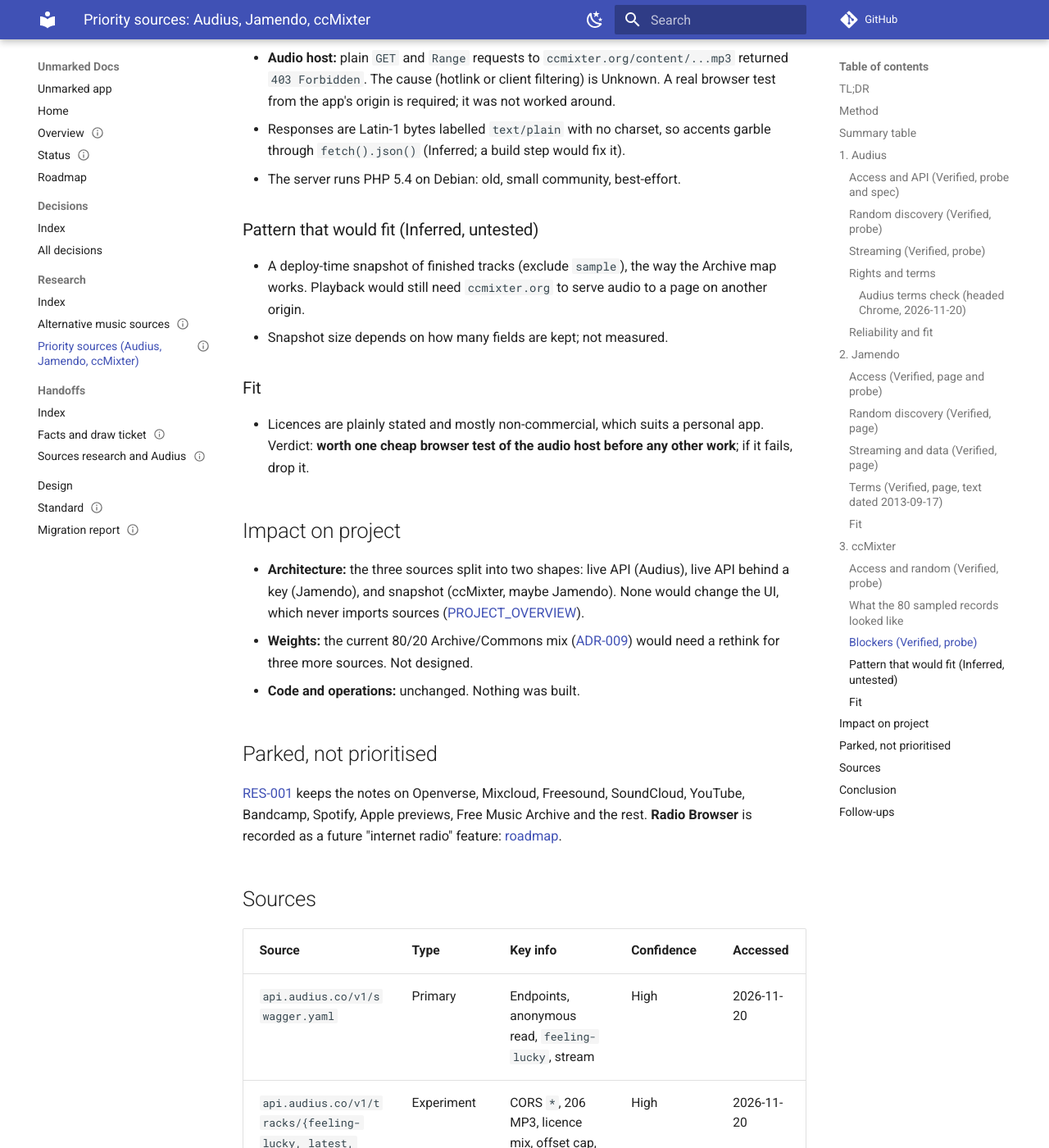
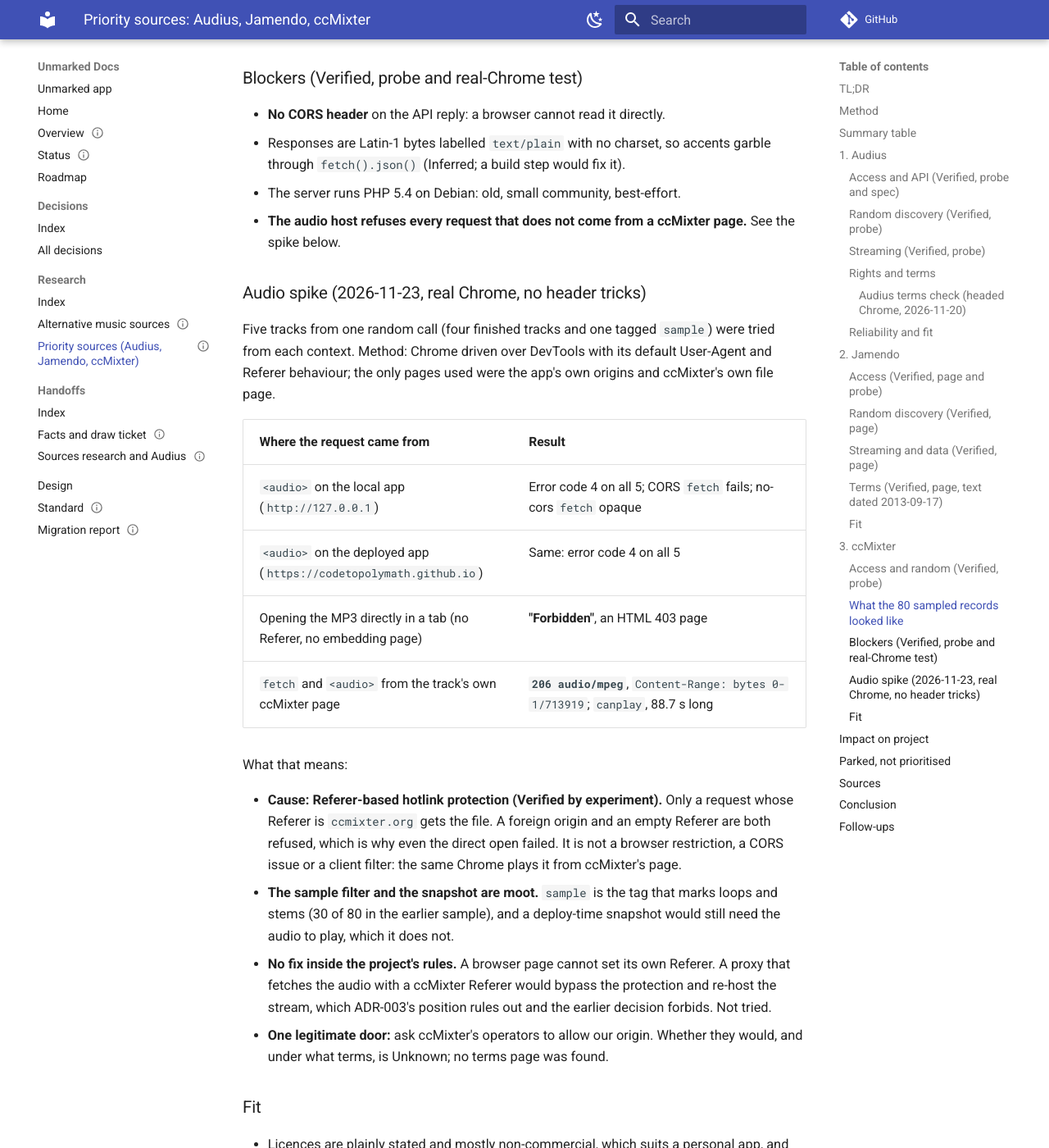
Before and after one commit to codetopolymath/unmarked, an MkDocs documentation site: the page built from docs/research/RES-002-priority-sources-audius-jamendo-ccmixter.md, in a window 1280 px wide and 1400 px high, scrolled down 8193 px. Shown: the whole window at 82% size. Built offline with MkDocs 1.6.1 and Material for MkDocs 9.7.7, drawn with Linux system fonts in a browser that asks for light colours; comment, search, counter and statistics services are not loaded; some of the changed text lies outside the part shown.

Commit message:
docs: Rule out ccMixter after the audio hotlink test
Real-Chrome test: ccMixter audio plays only from ccmixter.org pages. The local and deployed app origins and a direct open all get 403, so the cause is Referer-based hotlink protection, not CORS. Recorded in RES-002 and RES-001, with roadmap, status and handoff synced.

```diff
--- a/docs/research/RES-002-priority-sources-audius-jamendo-ccmixter.md
+++ b/docs/research/RES-002-priority-sources-audius-jamendo-ccmixter.md
@@ -4,7 +4,7 @@ title: 'Priority sources: Audius, Jamendo, ccMixter'
 type: research
 status: completed
 created: 2026-11-20
-updated: 2026-11-20
+updated: 2026-11-23
 project: unmarked
 tags: [sources, audius, jamendo, ccmixter, random-discovery, licensing]
 related: [RES-001, ADR-003, ADR-007, ADR-009, ADR-011, ADR-012]
@@ -18,9 +18,9 @@ related: [RES-001, ADR-003, ADR-007, ADR-009, ADR-011, ADR-012]
 - **Answer:**
   - **Audius: feasible now.** It has a real random endpoint, open CORS, no key in probes, and range-capable MP3. The catch is rights: about 97% of sampled tracks are not Creative Commons.
   - **Jamendo: feasible, but blocked on a key.** The catalogue is Creative Commons and the API is non-commercial-free. It has no random order, and its terms say the `client_id` must not be disclosed, which a static site cannot honour.
-  - **ccMixter: possible only as a build-time snapshot.** True random exists, but the API sends no CORS header and its audio host refused a plain request.
-- **Recommendation (not fact):** spike in this order: Audius, Jamendo, ccMixter. Each spike's first question is in the last section.
-- **Confidence:** Medium-High for Audius (live probes), Medium for Jamendo (no key, so no live audio test), Medium-Low for ccMixter (audio host untested from a browser).
+  - **ccMixter: unsuitable for this architecture (spike closed 2026-11-23).** True random exists, but its audio host answers 403 to anything but a page on `ccmixter.org` itself: our app's origin and a direct open both fail in real Chrome. The cause is Referer-based hotlink protection. Details in section 3.
+- **Recommendation (not fact):** Audius is built. Jamendo is next once a key exists and Jamendo answers the `client_id` question. Drop ccMixter unless ccMixter's operators allow our origin.
+- **Confidence:** Medium-High for Audius (live probes), Medium for Jamendo (no key, so no live audio test), High for the ccMixter verdict (tested in real Chrome from three contexts).
 
 Background and the other providers: [RES-001](RES-001-alternative-music-sources.md).
 
@@ -30,7 +30,7 @@ Background and the other providers: [RES-001](RES-001-alternative-music-sources.
 - Audius OpenAPI spec read at `api.audius.co/v1/swagger.yaml`.
 - Jamendo official docs and terms read through a fetch agent. No key could be obtained, so no live audio check.
 - Sample sizes are small and taken at one moment. Percentages are rough.
-- Not circumvented: the Audius terms page returned 403, and a retry with a changed User-Agent was blocked by the session's safety check. A second attempt, in a headed Chrome with its own default User-Agent, was also blocked (see "Audius terms check"). The Audius legal terms therefore stay Unknown. The ccMixter audio refusal was not worked around either.
+- Not circumvented: the Audius terms page returned 403, and a retry with a changed User-Agent was blocked by the session's safety check. A second attempt, in a headed Chrome with its own default User-Agent, was also blocked (see "Audius terms check"). The Audius legal terms therefore stay Unknown. The ccMixter audio refusal was diagnosed, not worked around: no header was forged and no proxy was tried (section 3).
 
 ## Summary table
 
@@ -38,12 +38,12 @@ Background and the other providers: [RES-001](RES-001-alternative-music-sources.
 | -------------------------------- | -------------------------------------------------------- | ------------------------------------------------ | -------------------------------------------------- |
 | Free listening via API           | Yes, no key needed in probes                             | Yes, free `client_id`, non-commercial            | Yes, no key                                        |
 | Metadata callable from a browser | Yes (CORS `*`, probe)                                    | Yes (CORS `*` on an error reply, probe)          | **No** (no CORS header, probe)                     |
-| Audio playable in `<audio>`      | Yes (206 `audio/mpeg`, probe)                            | Unknown (needs a key to test)                    | **Unknown** (plain request got 403)                |
+| Audio playable in `<audio>`      | Yes (206 `audio/mpeg`, probe)                            | Unknown (needs a key to test)                    | **No** from other origins (403, Referer check)     |
 | Random discovery                 | **Yes**, `/tracks/feeling-lucky`                         | No random order; random offset only              | **Yes**, `rand=1` (30 per call max)                |
 | Licence stated                   | 3% Creative Commons, 59% "All rights reserved", 38% none | Creative Commons on every item (terms 3.1)       | Creative Commons on every item, 65% non-commercial |
 | Terms read                       | **No** (blocked); plan page read                         | Yes (2013 text)                                  | No terms page found                                |
 | Key in client code               | Not needed in probes                                     | **Required, and terms say keep it private**      | None                                               |
-| Overall                          | Go for a spike, one owner decision on rights             | Blocked until key and terms question are settled | Snapshot only, plus a browser test                 |
+| Overall                          | Built (ADR-015)                                          | Blocked until key and terms question are settled | **Unsuitable** (audio hotlink-protected)           |
 
 ## 1. Audius
 
@@ -167,25 +167,38 @@ Implications (Inferred unless marked):
 | Length          | median 212 s; 7 under 30 s; 1 over 10 min                                                                  |
 | Tagged `sample` | 30 of 80, which are loops and stems, not finished songs. A filter would be needed                          |
 
-### Blockers (Verified, probe)
+### Blockers (Verified, probe and real-Chrome test)
 
 - **No CORS header** on the API reply: a browser cannot read it directly.
-- **Audio host:** plain `GET` and `Range` requests to `ccmixter.org/content/...mp3` returned `403 Forbidden`. The cause (hotlink or client filtering) is Unknown. A real browser test from the app's origin is required; it was not worked around.
 - Responses are Latin-1 bytes labelled `text/plain` with no charset, so accents garble through `fetch().json()` (Inferred; a build step would fix it).
 - The server runs PHP 5.4 on Debian: old, small community, best-effort.
+- **The audio host refuses every request that does not come from a ccMixter page.** See the spike below.
 
-### Pattern that would fit (Inferred, untested)
+### Audio spike (2026-11-23, real Chrome, no header tricks)
 
-- A deploy-time snapshot of finished tracks (exclude `sample`), the way the Archive map works. Playback would still need `ccmixter.org` to serve audio to a page on another origin.
-- Snapshot size depends on how many fields are kept; not measured.
+Five tracks from one random call (four finished tracks and one tagged `sample`) were tried from each context. Method: Chrome driven over DevTools with its default User-Agent and Referer behaviour; the only pages used were the app's own origins and ccMixter's own file page.
+
+| Where the request came from                                        | Result                                                                          |
+| ------------------------------------------------------------------ | ------------------------------------------------------------------------------- |
+| `<audio>` on the local app (`http://127.0.0.1`)                    | Error code 4 on all 5; CORS `fetch` fails; no-cors `fetch` opaque               |
+| `<audio>` on the deployed app (`https://codetopolymath.github.io`) | Same: error code 4 on all 5                                                     |
+| Opening the MP3 directly in a tab (no Referer, no embedding page)  | **"Forbidden"**, an HTML 403 page                                               |
+| `fetch` and `<audio>` from the track's own ccMixter page           | **`206 audio/mpeg`**, `Content-Range: bytes 0-1/713919`; `canplay`, 88.7 s long |
+
+What that means:
+
+- **Cause: Referer-based hotlink protection (Verified by experiment).** Only a request whose Referer is `ccmixter.org` gets the file. A foreign origin and an empty Referer are both refused, which is why even the direct open failed. It is not a browser restriction, a CORS issue or a client filter: the same Chrome plays it from ccMixter's page.
+- **The sample filter and the snapshot are moot.** `sample` is the tag that marks loops and stems (30 of 80 in the earlier sample), and a deploy-time snapshot would still need the audio to play, which it does not.
+- **No fix inside the project's rules.** A browser page cannot set its own Referer. A proxy that fetches the audio with a ccMixter Referer would bypass the protection and re-host the stream, which ADR-003's position rules out and the earlier decision forbids. Not tried.
+- **One legitimate door:** ask ccMixter's operators to allow our origin. Whether they would, and under what terms, is Unknown; no terms page was found.
 
 ### Fit
 
-- Licences are plainly stated and mostly non-commercial, which suits a personal app. Verdict: **worth one cheap browser test of the audio host before any other work**; if it fails, drop it.
+- Licences are plainly stated and mostly non-commercial, which suits a personal app, and `rand=1` is the best random of the three. None of that matters without playback. Verdict: **unsuitable for the current architecture.** Reopen only if ccMixter's operators allow the app's origin.
 
 ## Impact on project
 
-- **Architecture:** the three sources split into two shapes: live API (Audius), live API behind a key (Jamendo), and snapshot (ccMixter, maybe Jamendo). None would change the UI, which never imports sources ([PROJECT_OVERVIEW](../PROJECT_OVERVIEW.md)).
+- **Architecture:** the three sources split into two shapes: live API (Audius), live API behind a key (Jamendo), and, if it is ever built, a snapshot for Jamendo (ccMixter is out). None would change the UI, which never imports sources ([PROJECT_OVERVIEW](../PROJECT_OVERVIEW.md)).
 - **Weights:** the current 80/20 Archive/Commons mix ([ADR-009](../decisions.md#wikimedia-commons-added-2026-11-18)) would need a rethink for three more sources. Not designed.
 - **Code and operations:** unchanged. Nothing was built.
 
@@ -195,27 +208,29 @@ Implications (Inferred unless marked):
 
 ## Sources
 
-| Source                                                                                            | Type             | Key info                                               | Confidence          | Accessed   |
-| ------------------------------------------------------------------------------------------------- | ---------------- | ------------------------------------------------------ | ------------------- | ---------- |
-| `api.audius.co/v1/swagger.yaml`                                                                   | Primary          | Endpoints, anonymous read, `feeling-lucky`, stream     | High                | 2026-11-20 |
-| `api.audius.co/v1/tracks/{feeling-lucky, latest, trending/underground, trending}`, `/{id}/stream` | Experiment       | CORS `*`, 206 MP3, licence mix, offset cap, URL replay | High                | 2026-11-20 |
-| `docs.audius.co` (SDK page, gate guide)                                                           | Primary, partial | Free plan, key client-safe                             | Medium ([S])        | 2026-11-20 |
-| `devportal.jamendo.com/api_terms_of_use`                                                          | Primary          | Terms 2, 3.1, 3.3, 4.1, 4.2, 5 to 8                    | High                | 2026-11-20 |
-| `developer.jamendo.com/v3.0/{tracks, authentication, radios, radios/stream, read-methods, feeds}` | Primary          | Parameters, order values, plans, broken radio stream   | High                | 2026-11-20 |
-| `api.jamendo.com/v3.0/tracks` with the documented test key                                        | Experiment       | CORS `*`; test key suspended                           | High                | 2026-11-20 |
-| `ccmixter.org/api/query` (random, count, limit tests) and one audio URL                           | Experiment       | `rand`, limit cap, licences, no CORS, audio 403        | High (small sample) | 2026-11-20 |
-| `ccmixter.org/query-api`                                                                          | Primary          | Query parameters                                       | Medium              | 2026-11-20 |
+| Source                                                                                                          | Type             | Key info                                                                           | Confidence          | Accessed   |
+| --------------------------------------------------------------------------------------------------------------- | ---------------- | ---------------------------------------------------------------------------------- | ------------------- | ---------- |
+| `api.audius.co/v1/swagger.yaml`                                                                                 | Primary          | Endpoints, anonymous read, `feeling-lucky`, stream                                 | High                | 2026-11-20 |
+| `api.audius.co/v1/tracks/{feeling-lucky, latest, trending/underground, trending}`, `/{id}/stream`               | Experiment       | CORS `*`, 206 MP3, licence mix, offset cap, URL replay                             | High                | 2026-11-20 |
+| `docs.audius.co` (SDK page, gate guide)                                                                         | Primary, partial | Free plan, key client-safe                                                         | Medium ([S])        | 2026-11-20 |
+| `devportal.jamendo.com/api_terms_of_use`                                                                        | Primary          | Terms 2, 3.1, 3.3, 4.1, 4.2, 5 to 8                                                | High                | 2026-11-20 |
+| `developer.jamendo.com/v3.0/{tracks, authentication, radios, radios/stream, read-methods, feeds}`               | Primary          | Parameters, order values, plans, broken radio stream                               | High                | 2026-11-20 |
+| `api.jamendo.com/v3.0/tracks` with the documented test key                                                      | Experiment       | CORS `*`; test key suspended                                                       | High                | 2026-11-20 |
+| `ccmixter.org/api/query` (random, count, limit tests) and one audio URL                                         | Experiment       | `rand`, limit cap, licences, no CORS, audio 403                                    | High (small sample) | 2026-11-20 |
+| Real Chrome: `<audio>` and `fetch` from the local and deployed app, a direct open, and ccMixter's own file page | Experiment       | 403 from other origins and with no Referer; 206 and `canplay` from ccMixter's page | High                | 2026-11-23 |
+| `ccmixter.org/query-api`                                                                                        | Primary          | Query parameters                                                                   | Medium              | 2026-11-20 |
 
 ## Conclusion
 
-Audius is the only one of the three that works end to end from a browser today, and its random endpoint matches the product. Its open question is rights and terms, not engineering. Jamendo has the cleanest licensing story but cannot be called safely from a static site until Jamendo says a public `client_id` is acceptable. ccMixter is a cheap test with a likely no.
+Audius is the only one of the three that works end to end from a browser today, and its random endpoint matches the product. Its open question is rights and terms, not engineering. Jamendo has the cleanest licensing story but cannot be called safely from a static site until Jamendo says a public `client_id` is acceptable. ccMixter failed its playback test: its audio is hotlink-protected, so it is out unless its operators allow our origin.
 
 ## Follow-ups
 
 - [x] **Owner decision (2026-11-20): yes.** A source with mostly "All rights reserved" tracks is acceptable for this personal listening app, on the same terms as the Archive: the app offers no download, never re-hosts audio, and states rights as found. This does not replace reading Audius's developer terms, which stay unread. Record it in ADR-015 if Audius is built.
 - [ ] **Audius terms (blocked, owner needed):** the legal pages are blocked even in headed Chrome. The owner reads them in their own browser, or emails `api@audius.co`, and pastes attribution, commercial-use and app-policy clauses.
 - [x] **Audius built (2026-11-20)** after the owner's go-ahead: [ADR-015](../decisions/ADR-015-audius-source.md). The items below that remain open are the key, the terms, and the phone check.
-- [ ] **Audius spike (partly done):** register a free API key and confirm it works in a browser call; measure playable share and how many distinct tracks `feeling-lucky` yields over many calls; check the URL-expiry behaviour in a real `<audio>` element.
+- [ ] **Audius spike (partly done; the owner deferred the API key, 2026-11-20):** measure playable share and how many distinct tracks `feeling-lucky` yields over many calls; check the URL-expiry behaviour in a real `<audio>` element.
 - [ ] **Jamendo spike:** register a read-only app; ask Jamendo whether a public `client_id` in a static page is acceptable; test `<audio>` and range from the audio host; confirm the licence and duration field names and the real monthly quota.
-- [ ] **ccMixter spike:** one `<audio>` test from a page on another origin. If it plays, design a snapshot; if not, drop it.
-- [ ] If a source is chosen, write ADR-015 with the terms position and source interface.
+- [x] **ccMixter spike (2026-11-23): failed.** Audio plays only from `ccmixter.org` pages; our origin and a direct open get 403. Marked unsuitable. The Sources page entry still says "Check CORS and terms" and should be reworded when code is next touched.
+- [ ] Optional: ask ccMixter's operators to allow the app's origin. Only worth it if you still want the catalogue.
+- [ ] If another source is chosen, write ADR-016 with the terms position and source interface.
```
Also changed, not shown: docs/CURRENT_STATUS.md (+3 -3 lines), docs/handoffs/2026-11-20-audius-source.md (+13 -13 lines), docs/research/RES-001-alternative-music-sources.md (+4 -2 lines), docs/roadmap.md (+2 -1 lines).
